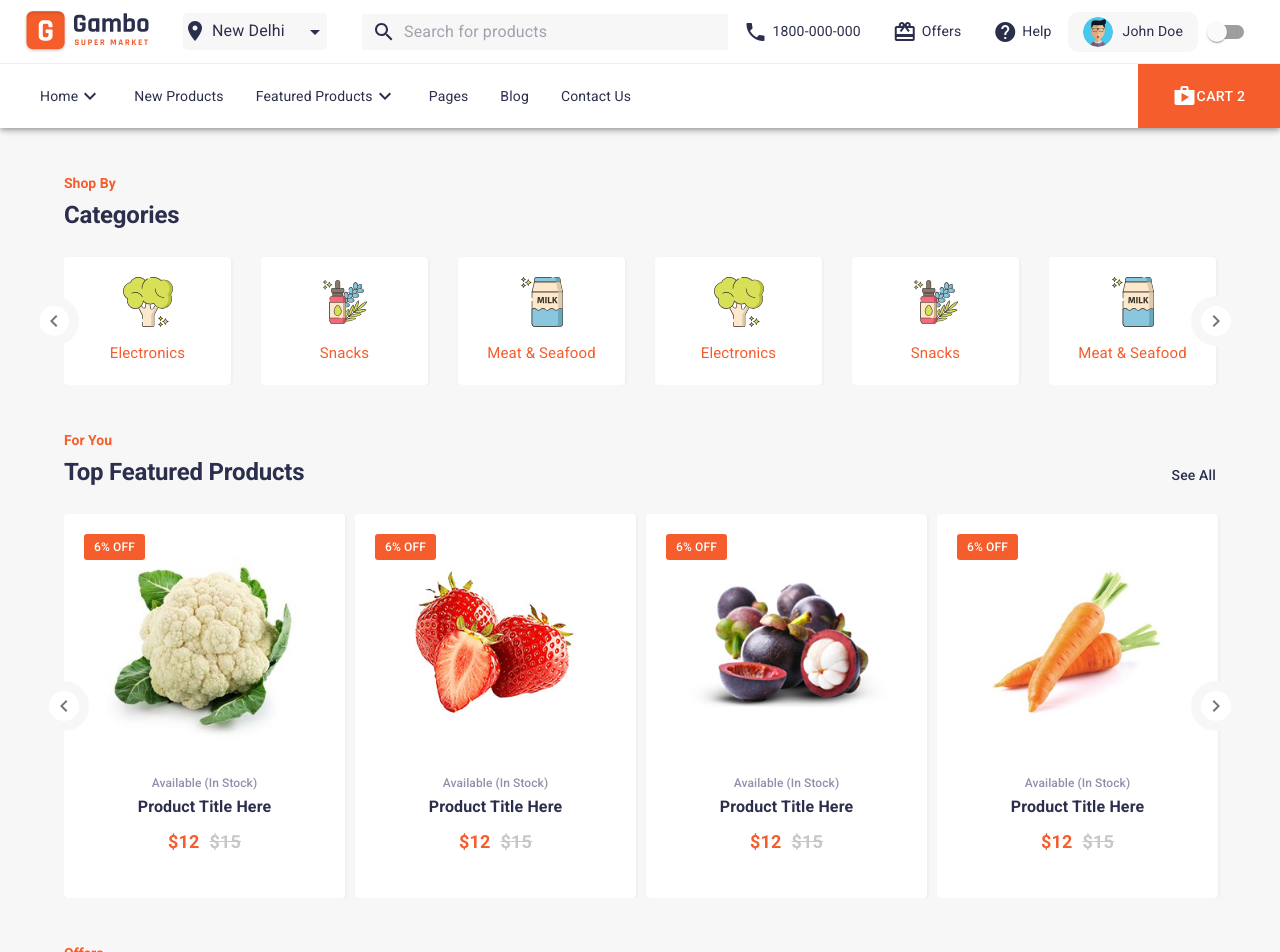
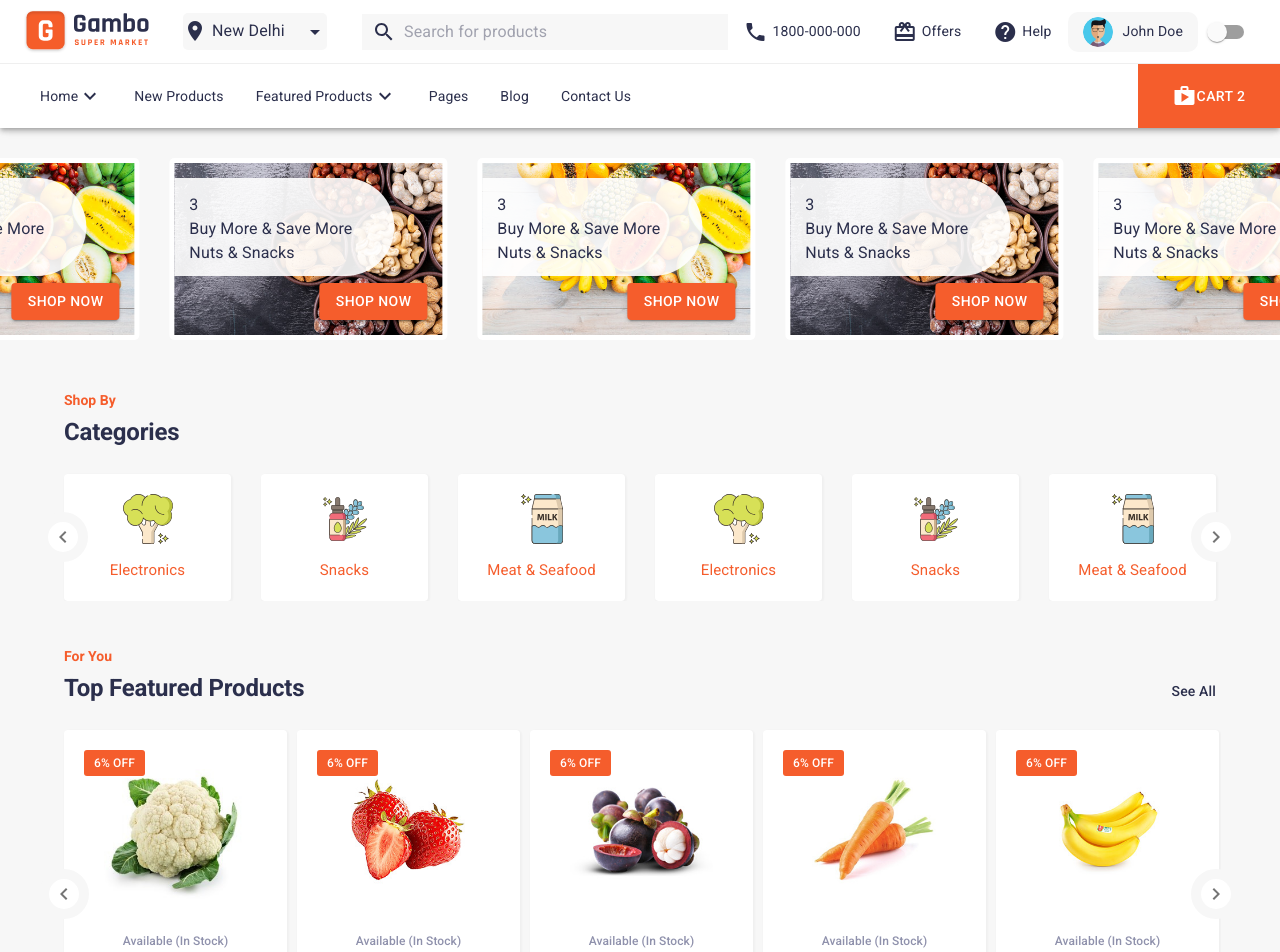
Before and after one commit to apexof/gambo-market, a Next.js app: page / in a window 1280 px wide. Shown: the top 952 px of the page. Built offline with nearby package versions, Linux system fonts and the light colour scheme.

Commit message:
add new slider fix bugs

```diff
--- a/components/AddedNewProducts.jsx
+++ b/components/AddedNewProducts.jsx
@@ -53,6 +53,15 @@ const productArray = [
         available: "Available (In Stock)",
         discount: "6%",
     },
+    {
+        id: 6,
+        title: "Product Title Here",
+        img: "img/products/product-5.jpg",
+        price: "12",
+        oldPrice: "15",
+        available: "Available (In Stock)",
+        discount: "6%",
+    },
 ]
 
 export default function AddedNewProducts() {
--- a/components/CategoryList/CategorySlider.jsx
+++ b/components/CategoryList/CategorySlider.jsx
@@ -78,8 +78,11 @@ const useStyles = makeStyles(theme => ({
         "& .slick-track": {
             padding: "10px 0",
         },
-        "& button": {
+        "& button:last-child": {
             right: "3px",
+        },
+        "& button:first-child": {
+            left: "2px",
         }
     },
 }))
--- a/components/FreshAndFruitsProducts.jsx
+++ b/components/FreshAndFruitsProducts.jsx
@@ -53,6 +53,15 @@ const productArray = [
         available: "Available (In Stock)",
         discount: "6%",
     },
+    {
+        id: 6,
+        title: "Product Title Here",
+        img: "img/products/product-5.jpg",
+        price: "12",
+        oldPrice: "15",
+        available: "Available (In Stock)",
+        discount: "6%",
+    },
 ]
 
 export default function FreshAndFruitsProducts() {
--- a/components/ProductCard.jsx
+++ b/components/ProductCard.jsx
@@ -57,17 +57,17 @@ export default function ProductCard({ title, img, price, oldPrice, available, di
 
     return (
         <Card className={classes.card}>
-            {/* <CardHeader disableSpacing>
+            {/* <CardHeader >
             </CardHeader> */}
             <div className={classes.discount}>
                 {`${discount} OFF`}
             </div>
-            <CardMedia disableSpacing>
+            <CardMedia >
                 <Link href="#" className={classes.imgWrapper}>
                     <img src={img} alt="" />
                 </Link>
             </CardMedia>
-            <CardContent disableSpacing>
+            <CardContent >
                 <Typography variant="subtitle2">
                     {available}
                 </Typography>
@@ -84,7 +84,7 @@ export default function ProductCard({ title, img, price, oldPrice, available, di
                 </div>
             </CardContent>
 
-            {/* <CardActions disableSpacing>
+            {/* <CardActions >
 
             </CardActions> */}
 
--- a/components/ProductList.jsx
+++ b/components/ProductList.jsx
@@ -21,7 +21,7 @@ export default function ProductList({ productArray, title, clarification }) {
         <Container>
             <SectionTitle title={title} clarification={clarification} />
             <div className={classes.list}>
-                <Slider slidesToShow={4}>
+                <Slider slidesToShow={5}>
                     {productArray.map(item => (
                         <ProductCard
                             key={item.id}
--- a/components/TopFeaturedProducts.jsx
+++ b/components/TopFeaturedProducts.jsx
@@ -53,6 +53,15 @@ const productArray = [
         available: "Available (In Stock)",
         discount: "6%",
     },
+    {
+        id: 6,
+        title: "Product Title Here",
+        img: "img/products/product-5.jpg",
+        price: "12",
+        oldPrice: "15",
+        available: "Available (In Stock)",
+        discount: "6%",
+    },
 ]
 
 export default function TopFeaturedProducts() {
--- /dev/null
+++ b/components/TopSlider.jsx
@@ -0,0 +1,125 @@
+import React from 'react'
+import Slider from 'react-slick'
+import { makeStyles } from '@material-ui/core/styles';
+import { Button, Typography } from '@material-ui/core';
+
+const slides = [
+    {
+        id: 0,
+        img: "/img/topSlider/slide-1.jpg",
+        discount: "3",
+        title: "Buy More & Save More",
+        description: "Nuts & Snacks"
+    },
+    {
+        id: 1,
+        img: "/img/topSlider/slide-2.jpg",
+        discount: "3",
+        title: "Buy More & Save More",
+        description: "Nuts & Snacks"
+    },
+    {
+        id: 2,
+        img: "/img/topSlider/slide-1.jpg",
+        discount: "3",
+        title: "Buy More & Save More",
+        description: "Nuts & Snacks"
+    },
+    {
+        id: 3,
+        img: "/img/topSlider/slide-2.jpg",
+        discount: "3",
+        title: "Buy More & Save More",
+        description: "Nuts & Snacks"
+    },
+    {
+        id: 4,
+        img: "/img/topSlider/slide-1.jpg",
+        discount: "3",
+        title: "Buy More & Save More",
+        description: "Nuts & Snacks"
+    },
+]
+
+const useStyles = makeStyles(theme => ({
+    topSlider: {
+        marginTop: 30,
+        overflow: "hidden",
+    },
+    slideContent: {
+        position: "absolute",
+        top: "20px",
+        left: "5px",
+        background: "rgba(255,255,255,0.9)",
+        padding: "15px 15px 11px",
+        width: "220px",
+        borderTopRightRadius: "50px",
+        borderBottomRightRadius: "50px",
+    },
+    imgBorder: {
+        background: "#fff",
+        padding: "5px",
+        borderRadius: "5px",
+    },
+    imgWrap: {
+        position: "relative",
+        margin: "0 15px",
+    },
+    list: {
+        margin: "-10px -15px",
+        width: "calc(118% + 30px)",
+        transform: "translate(-9%)",
+        "& .slick-track": {
+            padding: "10px 0",
+        },
+    },
+    btn: {
+        position: "absolute",
+        bottom: "20px",
+        right: "20px",
+    },
+}))
+export default function CategorySlider() {
+    const classes = useStyles();
+    const settings = {
+        infinite: true,
+        dots: true,
+        speed: 300,
+        arrows: false,
+        slidesToShow: 5,
+        slidesToScroll: 1,
+        autoplay: true,
+        autoplaySpeed: 1000
+    };
+    return (
+        <section className={classes.topSlider}>
+            <div className={classes.list}>
+                <Slider {...settings}>
+                    {slides.map(item => (
+                        <div key={item.id}>
+                            <div className={classes.imgWrap}>
+                                <div className={classes.imgBorder}>
+                                    <img src={item.img} alt="" />
+                                </div>
+                                <div className={classes.slideContent}>
+                                    <Typography>
+                                        {item.discount}
+                                    </Typography>
+                                    <Typography>
+                                        {item.title}
+                                    </Typography>
+                                    <Typography>
+                                        {item.description}
+                                    </Typography>
+                                </div>
+                                <Button variant="contained" color="secondary" className={classes.btn}>
+                                    Shop Now
+                                </Button>
+                            </div>
+                        </div>
+                    ))}
+                </Slider>
+            </div>
+        </section>
+    )
+}
--- a/pages/index.js
+++ b/pages/index.js
@@ -4,13 +4,13 @@ import AddedNewProducts from '../components/AddedNewProducts';
 import MainLayout from '../components/MainLayout'
 import CategorySlider from '../components/CategoryList/CategorySlider'
 import BannerSection from '../components/BannerSection';
+import TopSlider from '../components/TopSlider';
 
 
 export default function Home() {
-
-
     return (
         <MainLayout>
+            <TopSlider />
             <CategorySlider />
             <TopFeaturedProducts />
             <BannerSection />
```
Also changed, not shown: public/img/topSlider/slide-1.jpg (added), public/img/topSlider/slide-2.jpg (added).
